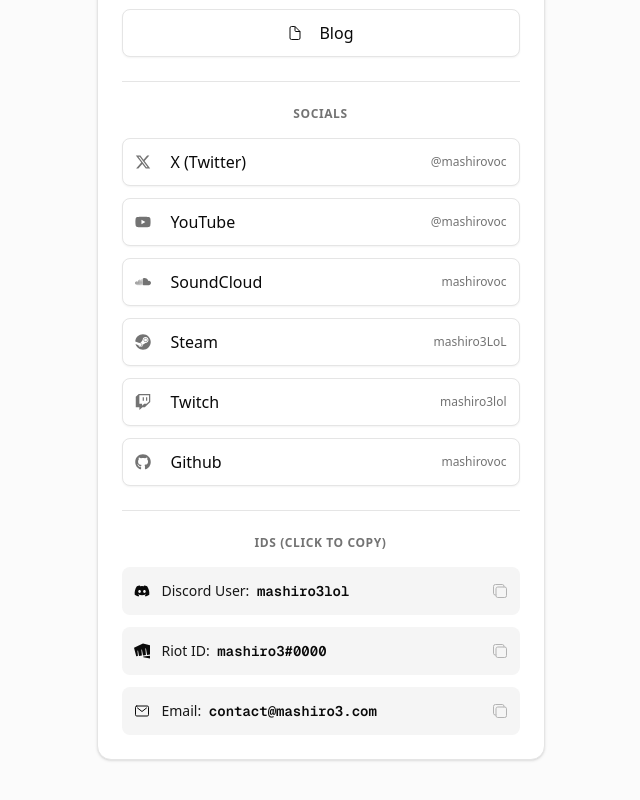
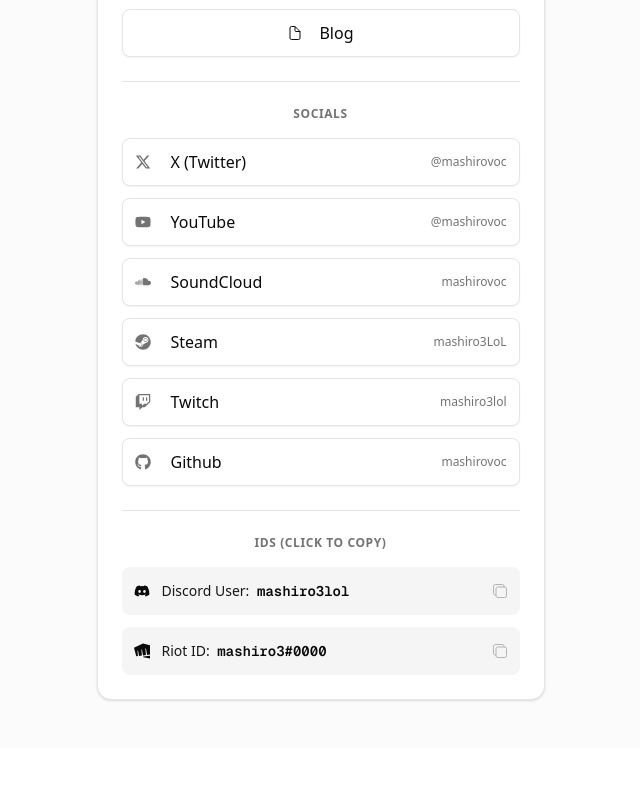
Before and after one commit to mashirovoc/mashiro3com, a Next.js app: page / in a window 1280 px wide. Shown: the part 448-1248 px from the top of the page, without its empty margins (312-952 px from the left). After the commit the page ends 1196 px from the top, so only its background shows below. Built offline with nearby package versions, Linux system fonts and the light colour scheme.

Commit message:
add social

```diff
--- a/app/page.tsx
+++ b/app/page.tsx
@@ -25,7 +25,6 @@ import {
   IoDocumentOutline,
   IoGameControllerOutline,
   IoGridOutline,
-  IoMailOutline,
 } from "react-icons/io5";
 import { SiRiotgames } from "react-icons/si";
 
@@ -81,11 +80,6 @@ const profileData = {
       id: "mashiro3#0000",
       icon: <SiRiotgames className="h-5 w-5" />,
       label: "Riot ID",
-    },
-    mail: {
-      id: "contact@mashiro3.com",
-      icon: <IoMailOutline className="h-5 w-5" />,
-      label: "Email",
     },
   },
 };
```
